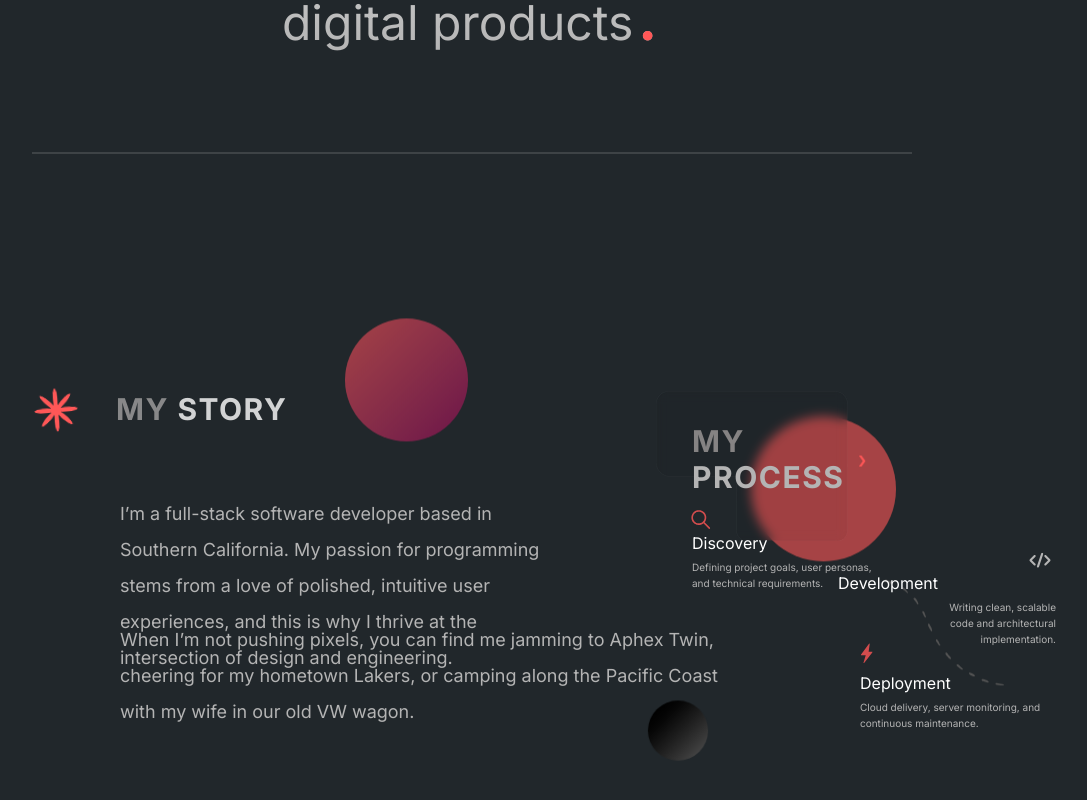
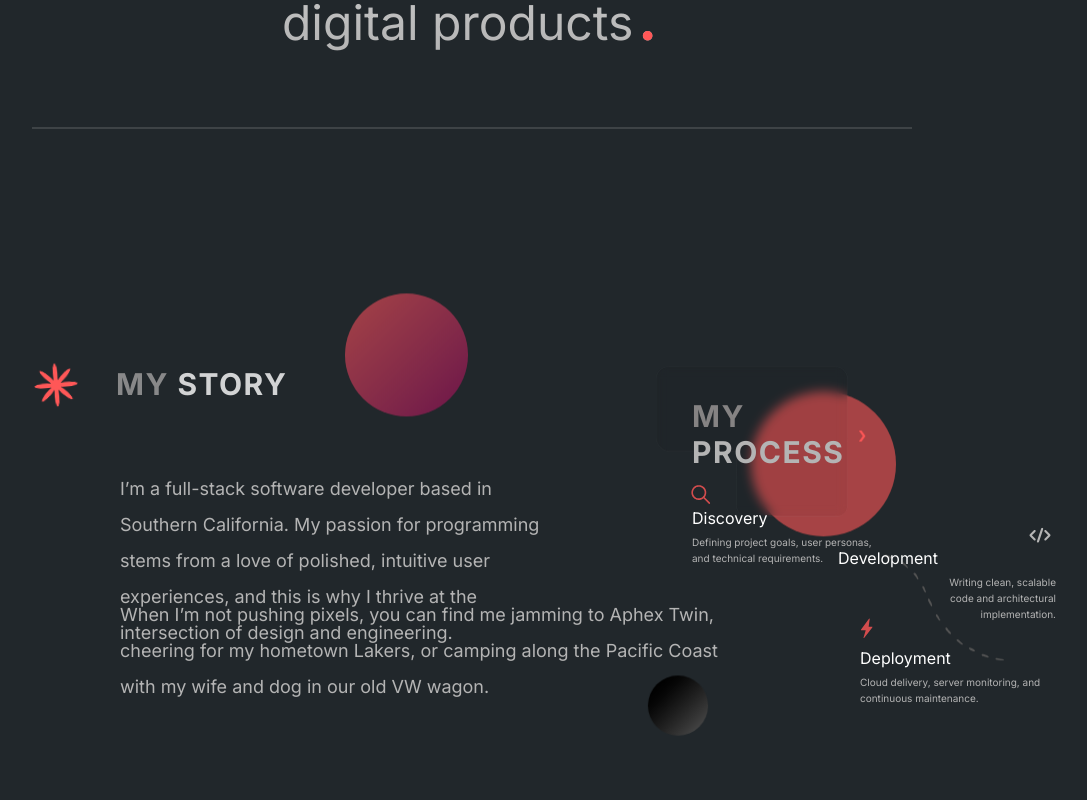
Before and after one commit to mj-codices/my-portfolio, a Next.js app: page / in a window 1280 px wide. Shown: the part 1238-2038 px from the top of the page, without its empty margins (168-1255 px from the left). Built offline with nearby package versions, Linux system fonts and the light colour scheme.

Commit message:
Updated AboutText name; moved processdiagram to it's own file and imported it into Mission container; Fixed MissionStatementProp error;

```diff
--- /dev/null
+++ b/src/app/components/about/AboutText.tsx
@@ -0,0 +1,49 @@
+import { motion, MotionValue } from "framer-motion";
+import { RefObject } from "react";
+import { FadeSection } from "../wrappers/FadeSection";
+
+type AboutTextProps = {
+  headingY: MotionValue<number>;
+  p1Y: MotionValue<number>;
+  p2Y: MotionValue<number>;
+  p2Ref: React.RefObject<HTMLDivElement | null>;
+};
+
+export default function AboutMe({ headingY, p1Y, p2Y, p2Ref }: AboutTextProps) {
+  return (
+    <div className="mt-40  flex relative">
+
+      <FadeSection>
+        <div className="ml-15 relative z-10 pt-10">
+          <motion.div
+            className="relative flex -translate-x-15"
+            style={{ y: headingY }}
+          >
+            <img
+              className="spin-slow w-12 h-auto mr-9 -translate-y-5"
+              src={"/decorations/aster.svg"}
+            ></img>
+            <h2 className="mb-10 text-3xl uppercase font-bold tracking-wider opacity-80 text-[#ffff]">
+              <span className="text-[#a3a2a2] opacity-100">my</span> story
+            </h2>
+          </motion.div>
+          <motion.div style={{ y: p1Y }}>
+            <p className="text-lg w-110 leading-9 ml-7 mb-3">
+              I’m a full-stack software developer based in Southern California.
+              My passion for programming stems from a love of polished,
+              intuitive user experiences, and this is why I thrive at the
+              intersection of design and engineering.
+            </p>
+          </motion.div>
+          <motion.div ref={p2Ref} style={{ y: p2Y }}>
+            <p className="text-lg w-150 leading-9 ml-7">
+              When I’m not pushing pixels, you can find me jamming to Aphex
+              Twin, cheering for my hometown Lakers, or camping along the
+              Pacific Coast with my wife and dog in our old VW wagon.
+            </p>
+          </motion.div>
+        </div>
+      </FadeSection>
+    </div>
+  );
+}
--- a/src/app/components/about/Mission.tsx
+++ b/src/app/components/about/Mission.tsx
@@ -2,7 +2,8 @@ import { useScroll, useTransform } from "framer-motion";
 import { useRef } from "react";
 import { FadeSection } from "../wrappers/FadeSection";
 import MissionStatement from "./MissionStatement";
-import AboutSection from "./AboutSection";
+import AboutText from "./AboutText";
+import ProcessDiagram from "./ProcessDiagram";
 
 export default function Mission() {
   const ref = useRef(null);
@@ -34,17 +35,16 @@ export default function Mission() {
   return (
     <section ref={ref} className="w-[100vw] bg-black-90 px-50 text-5xl mb-50">
       <FadeSection>
-        <MissionStatement pushUp={pushUp.get()} />
+        <MissionStatement pushUp={pushUp} />
       </FadeSection>
-
-      <AboutSection
-        p1Y={p1Y}
-        p2Y={p2Y}
-        p2Ref={p2Ref}
-        headingY={headingY}
-        circleY1={circleY1}
-        circleY2={circleY2}
-      />
+      <div className="flex row">
+        <AboutText p1Y={p1Y} p2Y={p2Y} p2Ref={p2Ref} headingY={headingY} />
+        <ProcessDiagram
+          headingY={headingY}
+          circleY1={circleY1}
+          circleY2={circleY2}
+        />
+      </div>
     </section>
   );
 }
--- a/src/app/components/about/MissionStatement.tsx
+++ b/src/app/components/about/MissionStatement.tsx
@@ -1,7 +1,7 @@
-import { motion } from "framer-motion";
+import { motion, MotionValue } from "framer-motion";
 
 type MissionStatementProps = {
-  pushUp: number | string; // depending on what you pass
+  pushUp: MotionValue<number>;// depending on what you pass
 };
 
 export default function MissionStatement({ pushUp }: MissionStatementProps){
--- a/src/app/components/about/AboutSection.tsx
+++ b/src/app/components/about/ProcessDiagram.tsx
@@ -1,55 +1,16 @@
 import { motion, MotionValue } from "framer-motion";
-import { RefObject } from "react";
 import { FadeSection } from "../wrappers/FadeSection";
 
-type AboutMeProps = {
-  headingY: MotionValue<number>;
-  p1Y: MotionValue<number>;
-  p2Y: MotionValue<number>;
-  circleY1: MotionValue<number>;
-  circleY2: MotionValue<number>;
-  p2Ref: React.RefObject<HTMLDivElement | null>;
-};
+type ProcessDiagramProps = {
+    headingY: MotionValue<number>;
+    circleY1: MotionValue<number>;
+    circleY2: MotionValue<number>;
+}
 
-export default function AboutMe({ headingY, p1Y, p2Y, p2Ref, circleY1, circleY2}: AboutMeProps){
+export default function ProcessDiagram( {headingY, circleY1, circleY2 }: ProcessDiagramProps ){
     return (
-        <div className="mt-40  flex relative">
-        {/* Text content */}
-        <FadeSection>
-          <div className="ml-15 relative z-10 pt-10">
-            <motion.div
-              className="relative flex -translate-x-15"
-              style={{ y: headingY }}
-            >
-              <img
-                className="spin-slow w-12 h-auto mr-9 -translate-y-5"
-                src={"/decorations/aster.svg"}
-              ></img>
-              <h2 className="mb-10 text-3xl uppercase font-bold tracking-wider opacity-80 text-[#ffff]">
-               <span className="text-[#a3a2a2] opacity-100">my</span>{" "}
-               story
-              </h2>
-            </motion.div>
-            <motion.div style={{ y: p1Y }}>
-              <p className="text-lg w-110 leading-9 ml-7 mb-3">
-                I’m a full-stack software developer based in Southern
-                California. My passion for programming stems from a love of
-                polished, intuitive user experiences, and this is why I thrive
-                at the intersection of design and engineering.
-              </p>
-            </motion.div>
-            <motion.div ref={p2Ref} style={{ y: p2Y }}>
-              <p className="text-lg w-150 leading-9 ml-7">
-                When I’m not pushing pixels, you can find me jamming to Aphex
-                Twin, cheering for my hometown Lakers, or camping along the
-                Pacific Coast with my wife in our old VW wagon.
-              </p>
-            </motion.div>
-          </div>
-        </FadeSection>
-
         <motion.div
-          className="relative w-[520px] right-[-1rem] top-10"
+          className="relative w-[520px] right-[-1rem] top-50"
           style={{ y: headingY }}
         >
           {/* Circle behind */}
@@ -170,6 +131,5 @@ export default function AboutMe({ headingY, p1Y, p2Y, p2Ref, circleY1, circleY2}
             />
           </svg>
         </motion.div>
-      </div>
     )
 }
--- a/src/app/components/stack/SkillStack.tsx
+++ b/src/app/components/stack/SkillStack.tsx
@@ -1,4 +1,3 @@
-import { div } from "framer-motion/client";
 
 export default function SkillStack(){
     return (
```
